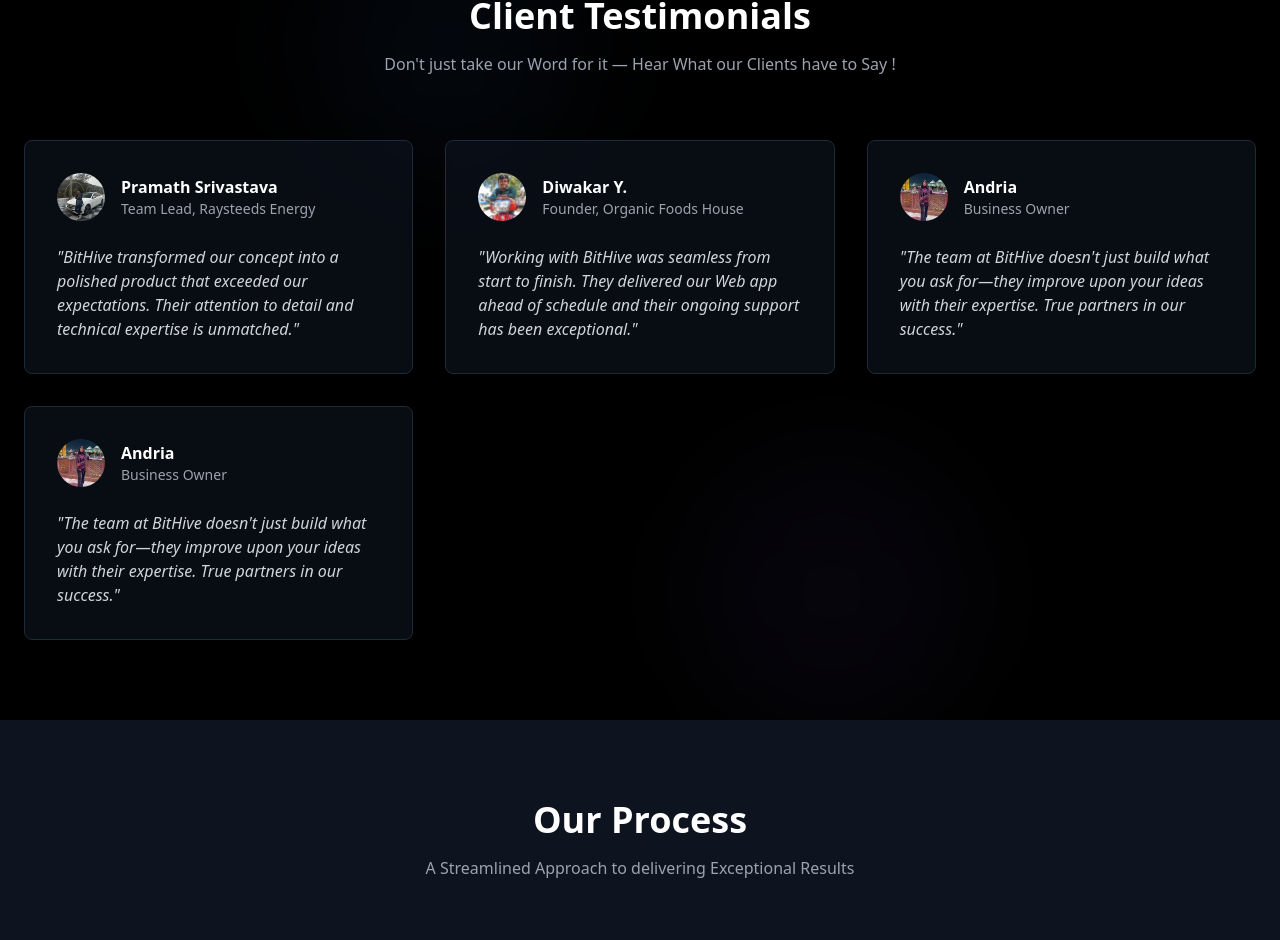
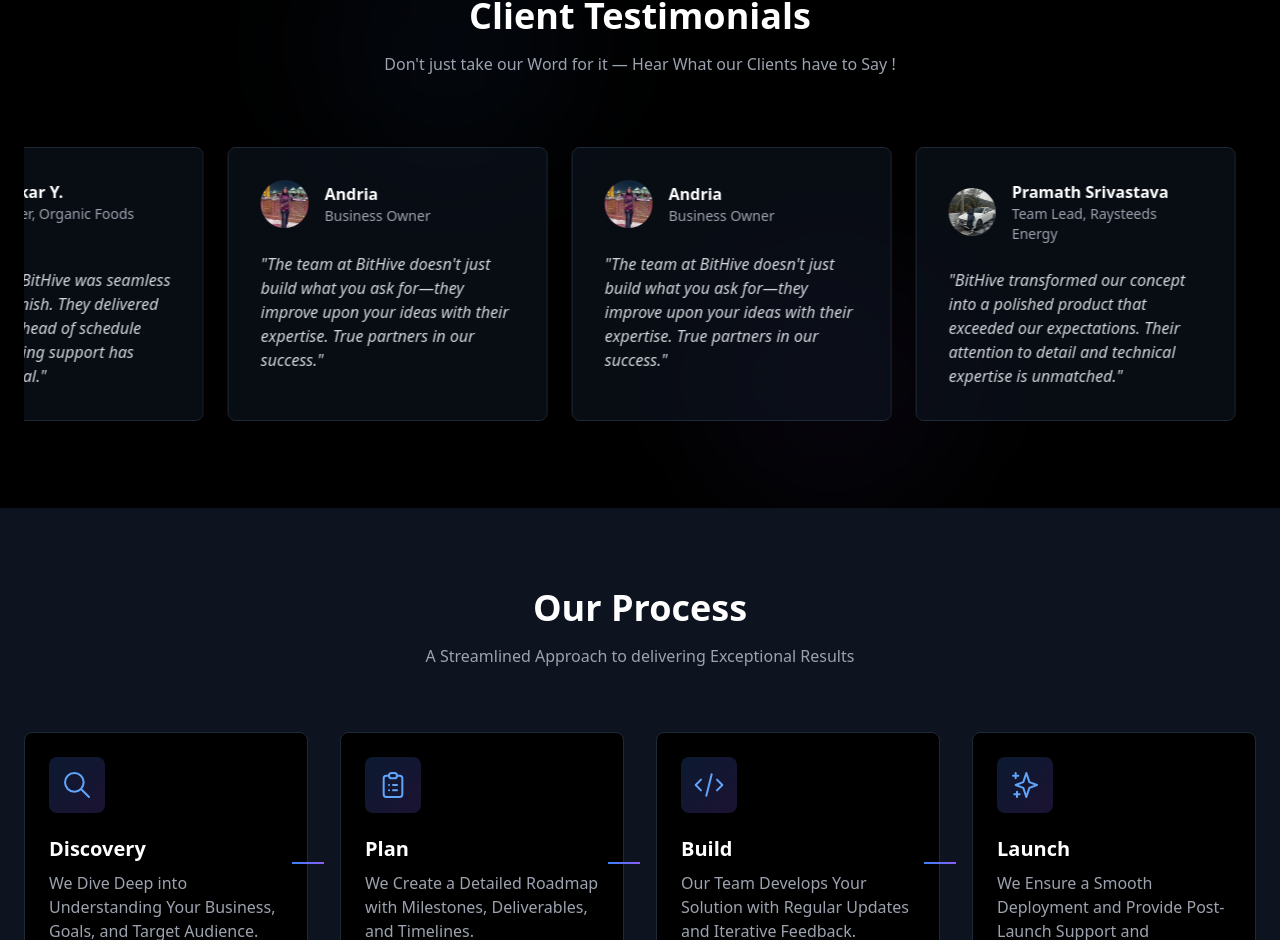
Before and after one commit to BitHiveTechnologies/BitHive-Website, a Next.js app: page / in a window 1280 px wide. Shown: the part 3196-4136 px from the top of the page. Built offline with nearby package versions, Linux system fonts and the light colour scheme.

Commit message:
Reduce left and right margin from the selected section

```diff
--- a/app/page.tsx
+++ b/app/page.tsx
@@ -835,48 +835,70 @@ export default function Page() {
                             !{' '}
                         </p>{' '}
                     </div>{' '}
-                    <div className="grid grid-cols-1 md:grid-cols-3 gap-8" data-oid="80qw04:">
-                        {' '}
-                        {testimonials.map((testimonial, index) => (
+                    {/* Auto-scrolling testimonial carousel */}
+                    <div
+                        className="relative overflow-hidden"
+                        style={{ padding: '7px 0' }}
+                        data-oid="pm_wco9"
+                    >
+                        <div
+                            className="flex animate-carousel space-x-6"
+                            style={{
+                                animationDuration: `${testimonials.length * 5}s`,
+                                width: `${testimonials.length * 350}px`,
+                            }}
+                            data-oid="3j488_a"
+                        >
+                            {testimonials.concat(testimonials).map((testimonial, index) => (
                                 <div
                                     key={index}
-                                className="bg-gray-900/50 backdrop-blur-sm p-8 rounded-lg border border-gray-800"
-                                data-oid=".0oylnn"
-                            >
-                                {' '}
-                                <div className="flex items-center mb-6" data-oid="0_jskm5">
-                                    {' '}
+                                    className="bg-gray-900/50 backdrop-blur-sm p-8 rounded-lg border border-gray-800 flex-shrink-0 w-[320px] transition-transform duration-300 hover:scale-105 hover:border-blue-500/50"
+                                    data-oid="nj2wzkb"
+                                >
+                                    <div className="flex items-center mb-6" data-oid="i0_nk3.">
                                         <div
                                             className="w-12 h-12 rounded-full overflow-hidden mr-4"
-                                        data-oid="uea.zze"
-                                    >
-                                        {' '}
+                                            data-oid="i:_gg5m"
+                                        >
                                             <img
                                                 src={testimonial.image}
                                                 alt={testimonial.name}
                                                 className="w-full h-full object-cover"
-                                            data-oid="yk11sdb"
-                                        />{' '}
-                                    </div>{' '}
-                                    <div data-oid="dakmj:6">
-                                        {' '}
-                                        <h4 className="font-semibold" data-oid="rhtfp5n">
-                                            {' '}
-                                            {testimonial.name}{' '}
-                                        </h4>{' '}
-                                        <p className="text-gray-400 text-sm" data-oid="g65k-o1">
-                                            {' '}
-                                            {testimonial.role}{' '}
-                                        </p>{' '}
-                                    </div>{' '}
-                                </div>{' '}
-                                <p className="text-gray-300 italic" data-oid="es:uxyp">
-                                    {' '}
-                                    "{testimonial.quote}"{' '}
-                                </p>{' '}
+                                                data-oid="be-4.dx"
+                                            />
                                         </div>
-                        ))}{' '}
-                    </div>{' '}
+                                        <div data-oid=":_bmkgo">
+                                            <h4 className="font-semibold" data-oid="isp9x4m">
+                                                {testimonial.name}
+                                            </h4>
+                                            <p className="text-gray-400 text-sm" data-oid="r394md_">
+                                                {testimonial.role}
+                                            </p>
+                                        </div>
+                                    </div>
+                                    <p className="text-gray-300 italic" data-oid="qabp1fi">
+                                        "{testimonial.quote}"
+                                    </p>
+                                </div>
+                            ))}
+                        </div>
+                    </div>
+                    <style jsx global data-oid="6kpu83b">{`
+                        @keyframes carousel {
+                            0% {
+                                transform: translateX(0);
+                            }
+                            100% {
+                                transform: translateX(-${testimonials.length * 350}px);
+                            }
+                        }
+                        .animate-carousel {
+                            animation: carousel linear infinite;
+                        }
+                        .animate-carousel:hover {
+                            animation-play-state: paused;
+                        }
+                    `}</style>
                 </div>{' '}
                 {/* Abstract background elements */}{' '}
                 <div
```
Lines whose indentation alone changed are shown as unchanged.
